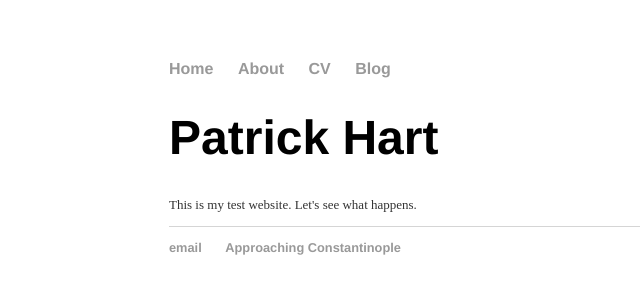
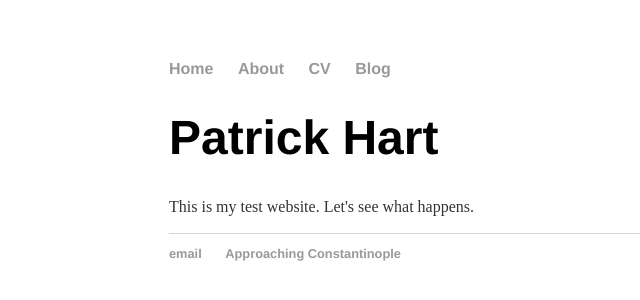
Before and after one commit to scassacocchi/scassacocchi.github.io, a Jekyll site: the page built from index.html, in a window 1280 px wide. Shown: the top 300 px of the page, without its empty margins (23-663 px from the left). Built offline with Jekyll 4.4.1, drawn with Linux system fonts in a browser that asks for light colours.

Commit message:
Update main.css

```diff
--- a/css/main.css
+++ b/css/main.css
@@ -24,7 +24,8 @@ h1 {
     font-family:'Helvetica', 'Arial', 'Sans-Serif';
 }
 p {
-    font-size: 13px;
+    font-size: 1em;
+    line-height: 1.2em;
     color: #333;
 }
 footer {
```
